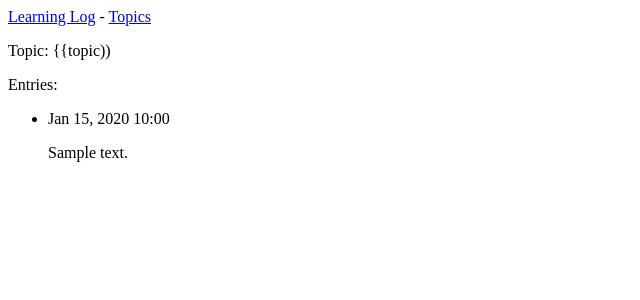
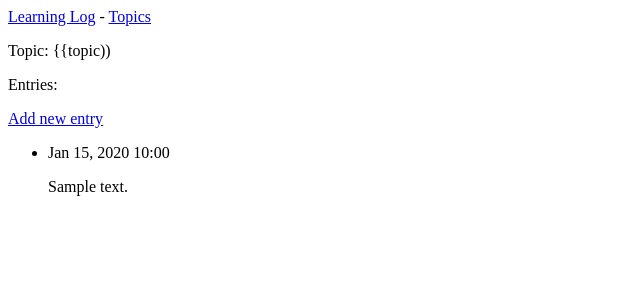
Before and after one commit to GoofysM8/learning_python, a Django app: page /topics/1/ in a window 1280 px wide. Shown: the top 300 px of the page, without its empty margins (0-640 px from the left). Run offline with Django 4.2, Linux system fonts and the light colour scheme; tables that the repository leaves empty hold one stand-in row (values such as "Sample post").

Commit message:
Added pages to add new topics and entries

```diff
--- a/web_applications/learning_log/learning_logs/templates/learning_logs/topic.html
+++ b/web_applications/learning_log/learning_logs/templates/learning_logs/topic.html
@@ -5,6 +5,9 @@
     <p>Topic: {{topic))</p>
 
     <p>Entries:</p>
+    <p>
+        <a href="{% url 'learning_logs:new_entry' topic.id %}">Add new entry</a>
+    </p>
 
     <ul>
         {% for entry in entries %}
--- a/web_applications/learning_log/learning_logs/templates/learning_logs/topics.html
+++ b/web_applications/learning_log/learning_logs/templates/learning_logs/topics.html
@@ -14,4 +14,6 @@
         {% endfor %}
     </ul>
 
+    <a href="{% url 'learning_logs:new_topic' %}">Add a new topic</a>
+
 {% endblock content %}
--- a/web_applications/learning_log/learning_logs/urls.py
+++ b/web_applications/learning_log/learning_logs/urls.py
@@ -12,4 +12,8 @@ urlpatterns = [
     path('topics/', views.topics, name='topics'),
     # Details page for a single topic
     path('topics/<int:topic_id>/', views.topic, name='topic'),
+    # Page for adding a new topic
+    path('new_topic/', views.new_topic, name='new_topic'),
+    # Page for adding a new entry
+    path('new_entry/<int:topic_id>/', views.new_entry, name='new_entry'),
 ]
--- a/web_applications/learning_log/learning_logs/views.py
+++ b/web_applications/learning_log/learning_logs/views.py
@@ -1,6 +1,7 @@
-from django.shortcuts import render
+from django.shortcuts import render, redirect
 
 from .models import Topic
+from .forms import TopicForm, EntryForm
 
 # Create your views here.
 
@@ -20,3 +21,37 @@ def topic(request, topic_id):
     entries = topic.entry_set.order_by('-date_added')
     context = {'topic': topic, 'entries': entries}
     return render(request, 'learning_logs/topic.html', context)
+
+def new_topic(request):
+    """Add a new topic"""
+    if request.method != 'POST':
+        # No data submitted; create a blank form.
+        form = TopicForm()
+    else:
+        # POST data submitted; process data.
+        form = TopicForm(data=request.POST)
+        if form.is_valid():
+            form.save()
+            return redirect('learning_logs:topics')
+    # Display a blank or invalid form.
+    context = {'form': form}
+    return render(request, 'learning_logs/new_topic.html', context)
+
+def new_entry(request, topic_id):
+    """Add a new entry for a particular topic."""
+    topic = Topic.objects.get(id=topic_id)
+
+    if request.method != 'POST':
+        #No data submitted; create blank form.
+        form = EntryForm()
+    else:
+        # POST data submitted; process data.
+        form = EntryForm(data=request.POST)
+        if form.is_valid():
+            new_entry = form.save(commit=False)
+            new_entry.topic = topic
+            new_entry.save()
+            return redirect('learning_logs:topic', topic_id=topic_id)
+    # Display a blank or invalid form
+    context = {'topic': topic, 'form': form}
+    return render(request, 'learning_logs/new_entry.html', context)
```
Also changed, not shown: web_applications/learning_log/learning_logs/forms.py (added, +16 -0 lines), web_applications/learning_log/learning_logs/templates/learning_logs/new_entry.html (added, +13 -0 lines), web_applications/learning_log/learning_logs/templates/learning_logs/new_topic.html (added, +12 -0 lines).
